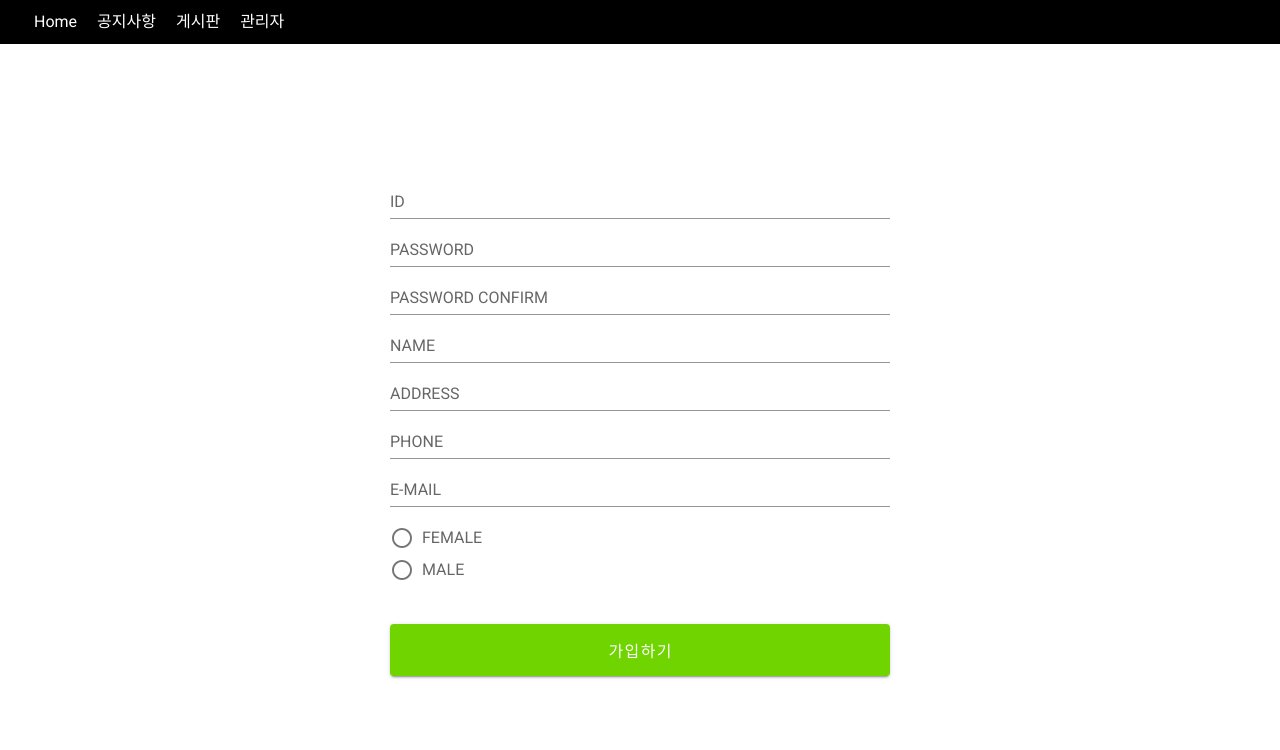
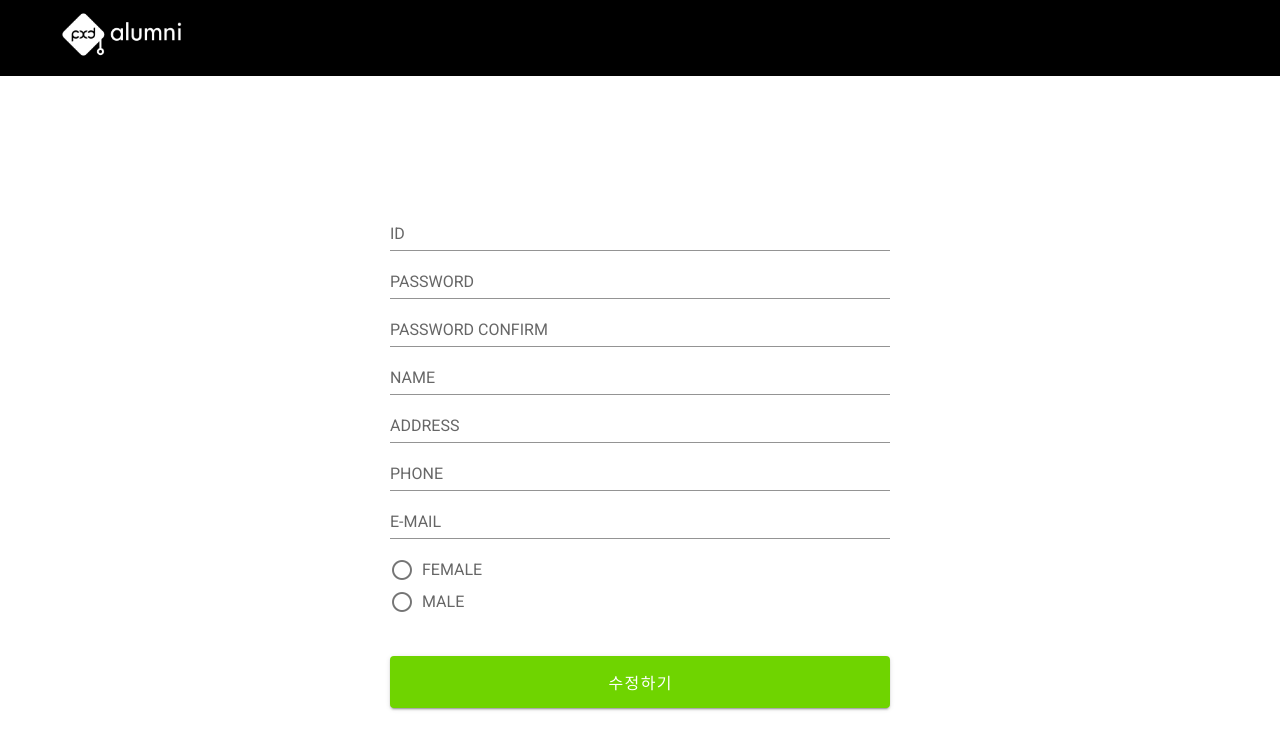
Before and after one commit to jinahgna/alumni, a Vue app: page /userInfoWrite in a window 1280 px wide. Shown: the top 750 px of the page. Built offline with nearby package versions, Linux system fonts and the light colour scheme.

Commit message:
로그아웃 기능 추가

```diff
--- a/src/App.vue
+++ b/src/App.vue
@@ -1,21 +1,25 @@
 <template>
 	<v-app>
 		<div class="header-tab">
+			<v-container>
 				<ul class="menu">
 					<li>
-                    <router-link to="/">Home</router-link>
+						<router-link to="/">
+							<img src="@/assets/images/logo.png" height="45px" alt="pxd alumni로고" />
+						</router-link>
 					</li>
 					<!-- <li><router-link to="/userInfoWrite">회원가입</router-link></li> -->
-                <li>
+					<li v-if="this.$store.state.common.isLogin">
 						<router-link to="/boardList?type=notice&num=0">공지사항</router-link>
 					</li>
-                <li>
+					<li v-if="this.$store.state.common.isLogin">
 						<router-link to="/boardList?type=free&num=0">게시판</router-link>
 					</li>
-                <li>
+					<li v-if="this.$store.state.common.isLogin">
 						<router-link to="/adminUserInfo">관리자</router-link>
 					</li>
 				</ul>
+			</v-container>
 		</div>
 		<v-content>
 			<router-view :key="$route.fullPath" />
@@ -43,10 +47,19 @@ export default {
 .header-tab {
 	background-color: #000;
 }
+.header-tab .v-content {
+	padding: 0;
+}
+.menu {
+	display: flex;
+	align-items: center;
+	justify-content: left;
+	padding-left: 0;
+}
 .menu li {
 	display: inline-block;
 	list-style: none;
-    padding: 10px;
+	padding-right: 20px;
 }
 .menu li a {
 	text-decoration: none;
--- a/src/store/modules/common/actions.js
+++ b/src/store/modules/common/actions.js
@@ -266,6 +266,7 @@ const actions = {
 		try {
 			await apiModule.getModule('/login', payload).then((result) => {
 				commit(commonMutationType.SET_LOGIN, result.data.result);
+				commit(commonMutationType.SET_IS_LOGIN, result.data.login_status);
 			});
 		} catch (e) {
 			console.log('로그인 실패');
--- a/src/store/modules/common/mutations.js
+++ b/src/store/modules/common/mutations.js
@@ -255,6 +255,20 @@ const mutations = {
             console.error(`[commonMutationType.SET_LOGIN] error: ${e}`);
         }
     },
+    /**
+     * @description 로그인
+     * @param state
+     * @param payload 전달 받은 값: object
+     */
+    [commonMutationType.SET_IS_LOGIN](state, payload) {
+        try {
+            if (typeof payload === 'boolean') {
+                state.isLogin = payload;
+            }
+        } catch (e) {
+            console.error(`[commonMutationType.SET_LOGIN] error: ${e}`);
+        }
+    },
 };
 
 export default mutations;
--- a/src/store/modules/common/state.js
+++ b/src/store/modules/common/state.js
@@ -17,6 +17,7 @@ const state = {
     userDelete: {}, // 사용자 정보 삭제
     updatePermission: {}, // 회원가입 승인
     login: {}, // 로그인
+    isLogin: false,
 };
 
 export default state;
--- a/src/store/mutationsType.js
+++ b/src/store/mutationsType.js
@@ -20,7 +20,8 @@ const commonMutationType = {
     SET_USER_UPDATE: 'SET_USER_UPDATE', // 사용자 정보 수정
     SET_USER_DELETE: 'SET_USER_DELETE', // 사용자 정보 삭제
     SET_UPDATE_PERMISSION: 'SET_UPDATE_PERMISSION', // 회원가입 승인
-    SET_LOGIN: 'SET_LOGIN', // 로그인
+    SET_LOGIN: 'SET_LOGIN', // 로그인 정보
+    SET_IS_LOGIN: 'SET_IS_LOGIN', // 로그인 여부
 };
 
 export default commonMutationType;
--- a/src/views/boardWrite.vue
+++ b/src/views/boardWrite.vue
@@ -1,11 +1,9 @@
 <template>
-    <v-container>
+	<v-container v-if="isLogin">
 		<h2>{{ title }}</h2>
 		<v-simple-table>
 			<template v-slot:default>
-                <caption>
-                    게시판 글 등록하기
-                </caption>
+				<caption>게시판 글 등록하기</caption>
 				<colgroup>
 					<col style="width:10%;" />
 					<col style="width:25%;" />
@@ -25,7 +23,15 @@
 						<th class="va-top">content</th>
 						<td colspan="5" class="pl-4 pt-4 pb-4 pr-0">
 							<div>
-                                <textarea name id cols="30" rows="10" class="input-write" placeholder="글을 입력해주세요" v-model="boardContent"></textarea>
+								<textarea
+									name
+									id
+									cols="30"
+									rows="10"
+									class="input-write"
+									placeholder="글을 입력해주세요"
+									v-model="boardContent"
+								></textarea>
 							</div>
 						</td>
 					</tr>
@@ -50,6 +56,7 @@ export default {
 	name: 'BoardWrite',
 	data() {
 		return {
+			isLogin: this.$store.state.common.isLogin,
 			authorId: this.$store.state.common.login.idx,
 			title: '',
 			buttonText: '',
@@ -63,6 +70,10 @@ export default {
 		...mapGetters(['boardViewData']),
 	},
 	mounted() {
+		if (this.isLogin === false) {
+			alert('로그인 후 이용해주세요.');
+			this.$router.push({ path: '/' });
+		}
 		const query = qs.parse(window.location.search, { ignoreQueryPrefix: true });
 		this.boardType = query.type;
 		this.boardId = query.board_id;
--- a/src/views/userInfoWrite.vue
+++ b/src/views/userInfoWrite.vue
@@ -1,9 +1,42 @@
 <template>
 	<div class="user-info-write">
-        <v-text-field label="ID" hide-details="auto" color="#6fd400" clearable v-if="authorId === undefined" v-model="userId"></v-text-field>
-        <v-text-field label="ID" hide-details="auto" color="#6fd400" clearable v-if="authorId !== undefined" v-model="userId" disabled></v-text-field>
-        <v-text-field label="PASSWORD" hide-details="auto" color="#6fd400" autocomplete="new-password" clearable type="password" v-if="authorId === undefined" v-model="userPassword"></v-text-field>
-        <v-text-field label="PASSWORD CONFIRM" hide-details="auto" color="#6fd400" clearable type="password" v-if="authorId === undefined" v-model="userPasswordConfirm" :rules="[() => (userPassword !== '' && userPasswordConfirm !== '' && userPassword === userPasswordConfirm) || '비밀번호가 일치하지 않습니다.']"></v-text-field>
+		<v-text-field
+			label="ID"
+			hide-details="auto"
+			color="#6fd400"
+			clearable
+			v-if="!isLogin"
+			v-model="userId"
+		></v-text-field>
+		<v-text-field
+			label="ID"
+			hide-details="auto"
+			color="#6fd400"
+			clearable
+			v-if="isLogin"
+			v-model="userId"
+			disabled
+		></v-text-field>
+		<v-text-field
+			label="PASSWORD"
+			hide-details="auto"
+			color="#6fd400"
+			autocomplete="new-password"
+			clearable
+			type="password"
+			v-if="!isLogin"
+			v-model="userPassword"
+		></v-text-field>
+		<v-text-field
+			label="PASSWORD CONFIRM"
+			hide-details="auto"
+			color="#6fd400"
+			clearable
+			type="password"
+			v-if="!isLogin"
+			v-model="userPasswordConfirm"
+			:rules="[() => (userPassword !== '' && userPasswordConfirm !== '' && userPassword === userPasswordConfirm) || '비밀번호가 일치하지 않습니다.']"
+		></v-text-field>
 		<v-text-field label="NAME" hide-details="auto" color="#6fd400" clearable v-model="userName"></v-text-field>
 		<v-text-field label="ADDRESS" hide-details="auto" color="#6fd400" clearable v-model="userAddress"></v-text-field>
 		<v-text-field label="PHONE" hide-details="auto" color="#6fd400" clearable v-model="userPhone"></v-text-field>
@@ -12,7 +45,14 @@
 			<v-radio label="FEMALE" value="F" color="#6fd400"></v-radio>
 			<v-radio label="MALE" value="M" color="#6fd400"></v-radio>
 		</v-radio-group>
-        <v-text-field label="직장명" hide-details="auto" color="#6fd400" clearable v-if="authorId !== undefined" v-model="userCorp"></v-text-field>
+		<v-text-field
+			label="직장명"
+			hide-details="auto"
+			color="#6fd400"
+			clearable
+			v-if="isLogin"
+			v-model="userCorp"
+		></v-text-field>
 		<div class="wrap-btn">
 			<v-btn x-large color="#6fd400" dark @click="userAdd">{{ buttonText }}</v-btn>
 		</div>
@@ -30,6 +70,7 @@ export default {
 	name: 'userInfoWrite',
 	data() {
 		return {
+			isLogin: this.$store.state.common.isLogin,
 			authorId: this.$store.state.common.login.idx,
 			userId: '',
 			userPassword: '',
@@ -49,8 +90,8 @@ export default {
 	mounted() {
 		const query = qs.parse(window.location.search, { ignoreQueryPrefix: true });
 		this.authorId = query.user_idx;
-        this.buttonText = this.authorId !== undefined ? '수정하기' : '가입하기';
-        if (this.authorId !== undefined) {
+		this.buttonText = this.isLogin === false ? '수정하기' : '가입하기';
+		if (this.isLogin === true) {
 			this.loadView();
 		}
 	},
@@ -68,6 +109,7 @@ export default {
 			this.userGender = this.userDetail.user_gender;
 			this.userCorp = this.userDetail.curr_corp;
 		},
+		// eslint-disable-next-line consistent-return
 		async userAdd() {
 			const payloadAdd = {
 				user_id: this.userId,
@@ -90,15 +132,15 @@ export default {
 			const idCheckData = {
 				user_id: this.userId,
 			};
-            if (this.userId === '' && this.authorId === undefined) {
+			if (this.userId === '' && this.isLogin === false) {
 				alert('아이디를 입력해주세요.');
 				return false;
 			}
-            if (this.userPassword === '' && this.authorId === undefined) {
+			if (this.userPassword === '' && this.isLogin === false) {
 				alert('비밀번호를 입력해주세요.');
 				return false;
 			}
-            if (this.userPassword !== '' && this.userPasswordConfirm !== '' && this.userPassword !== this.userPasswordConfirm && this.authorId === undefined) {
+			if (this.userPassword !== '' && this.userPasswordConfirm !== '' && this.userPassword !== this.userPasswordConfirm && this.isLogin === false) {
 				alert('비밀번호가 일치하지 않습니다.');
 				return false;
 			}
@@ -122,11 +164,11 @@ export default {
 				alert('성별을 입력해주세요.');
 				return false;
 			}
-            if (this.userCorp === '' && this.authorId !== undefined) {
+			if (this.userCorp === '' && this.isLogin === true) {
 				alert('현재 재직중인 직장명을 입력해주세요.');
 				return false;
 			}
-            if (this.authorId !== undefined) {
+			if (this.isLogin === true) {
 				console.log('회원정보수정');
 				await this.$store.dispatch(commonActionType.ACTION_USER_UPDATE, payloadUpdate);
 				alert('회원정보수정이 완료 되었습니다.');
```
Also changed, not shown: src/views/adminUserInfo.vue (+19 -8 lines), src/views/boardDetailView.vue (+25 -8 lines), src/views/boardList.vue (+24 -10 lines), src/views/home.vue (+28 -16 lines), src/assets/images/logo.png (added), 1 other file (tests, documents, lock files or other folders). Lines whose indentation alone changed are shown as unchanged.
